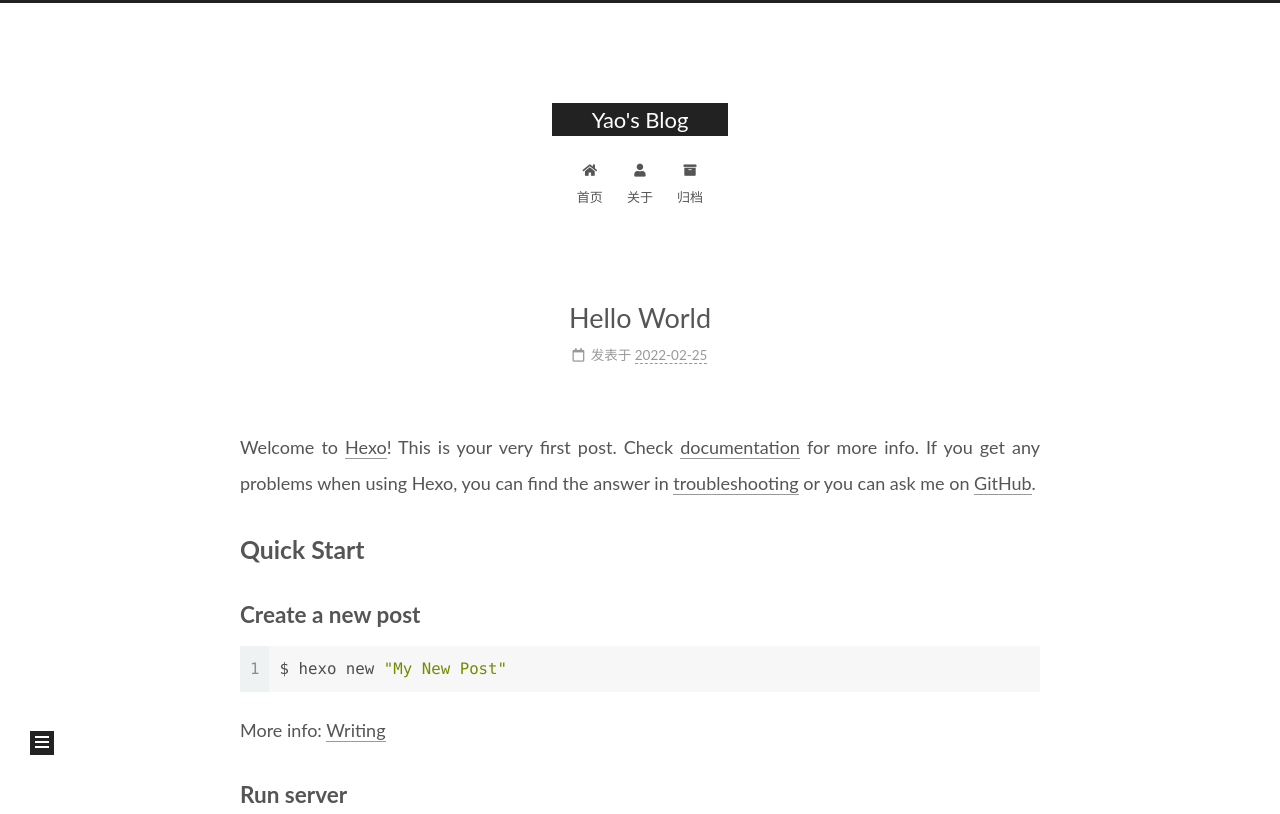
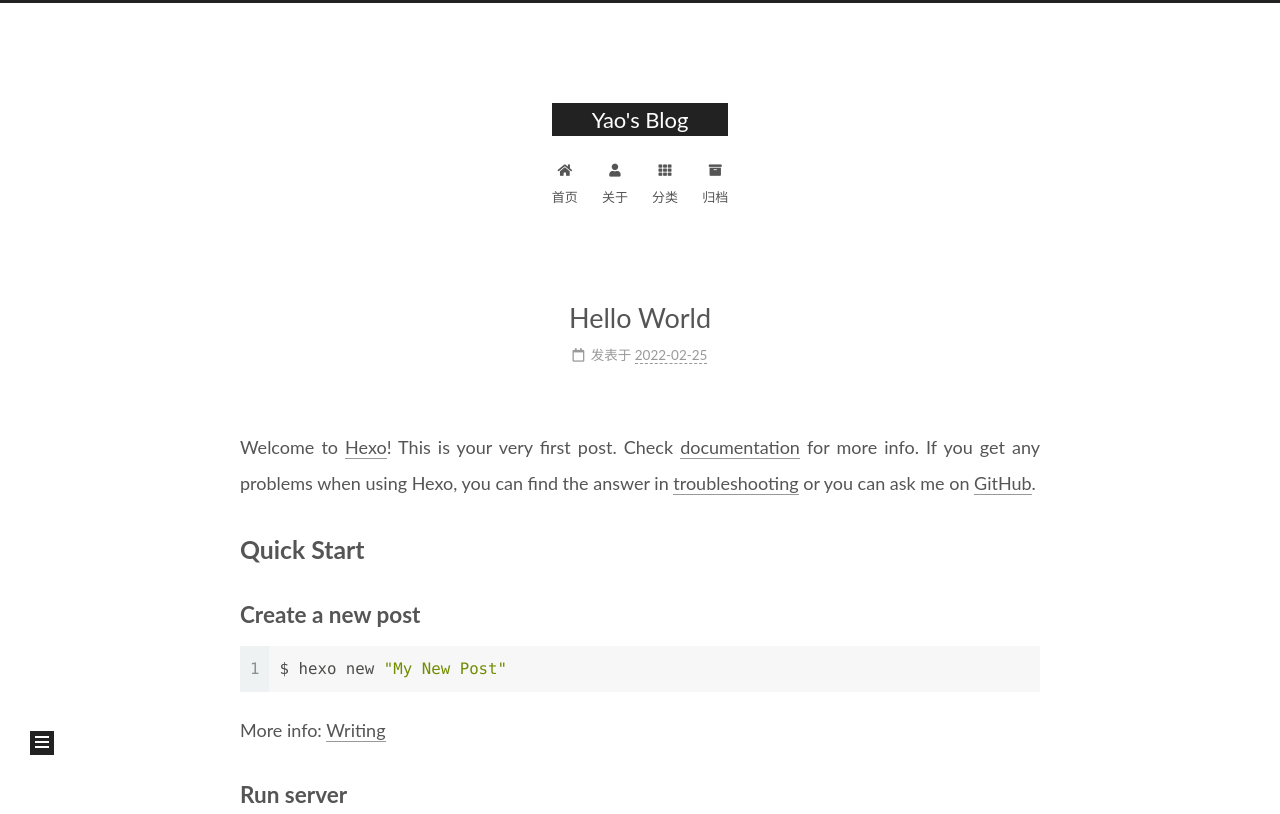
Before and after one commit to yaocys/yaocys.github.io, a plain HTML site: page 2022/02/25/hello-world/index.html in a window 1280 px wide. Shown: the top 814 px of the page. Drawn offline with Linux system fonts and the light colour scheme.

Commit message:
Site updated: 2022-02-25 22:22:27

```diff
--- a/2022/02/25/hello-world/index.html
+++ b/2022/02/25/hello-world/index.html
@@ -120,6 +120,11 @@
         <li class="menu-item menu-item-about">
 
     <a href="/about/" rel="section"><i class="fa fa-user fa-fw"></i>关于</a>
+
+  </li>
+        <li class="menu-item menu-item-categories">
+
+    <a href="/categories/" rel="section"><i class="fa fa-th fa-fw"></i>分类</a>
 
   </li>
         <li class="menu-item menu-item-archives">
```
Also changed, not shown: archives/2022/02/index.html (+5 -0 lines), archives/2022/index.html (+5 -0 lines), archives/index.html (+5 -0 lines), index.html (+5 -0 lines).
